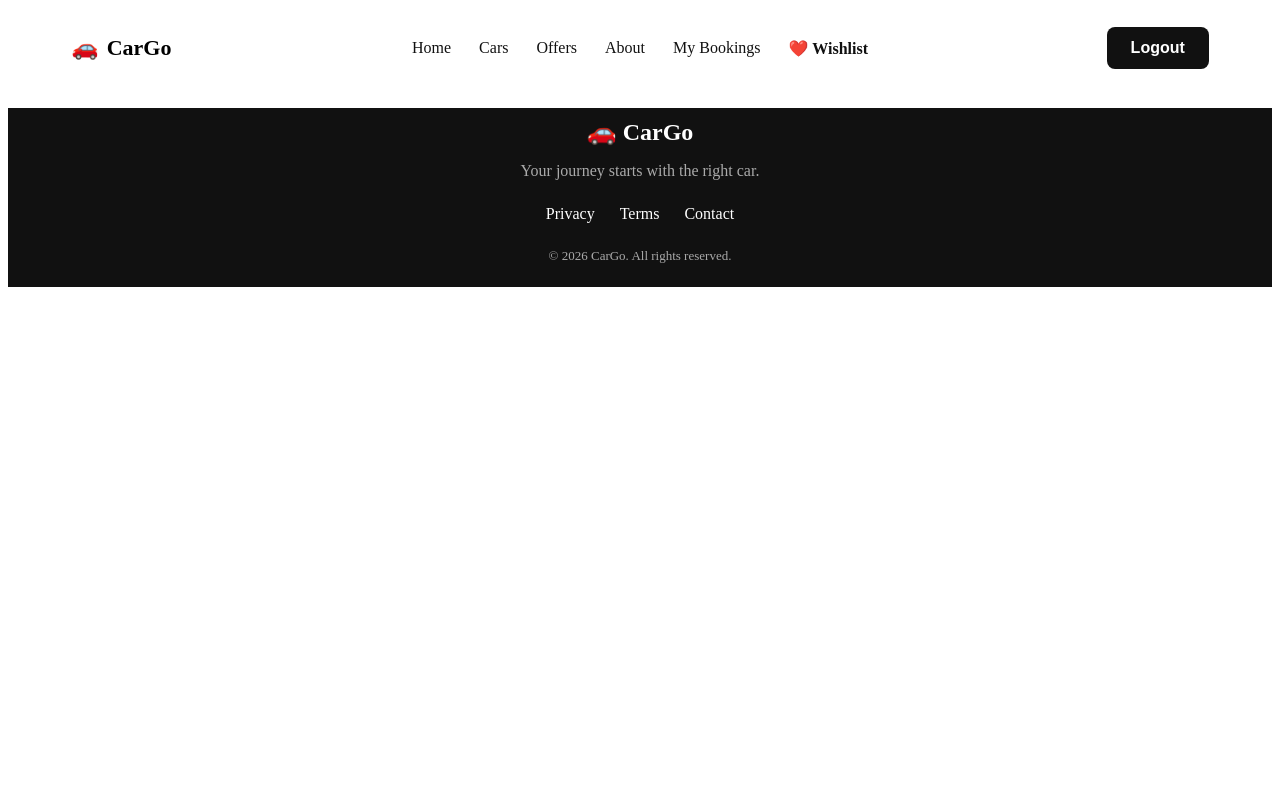
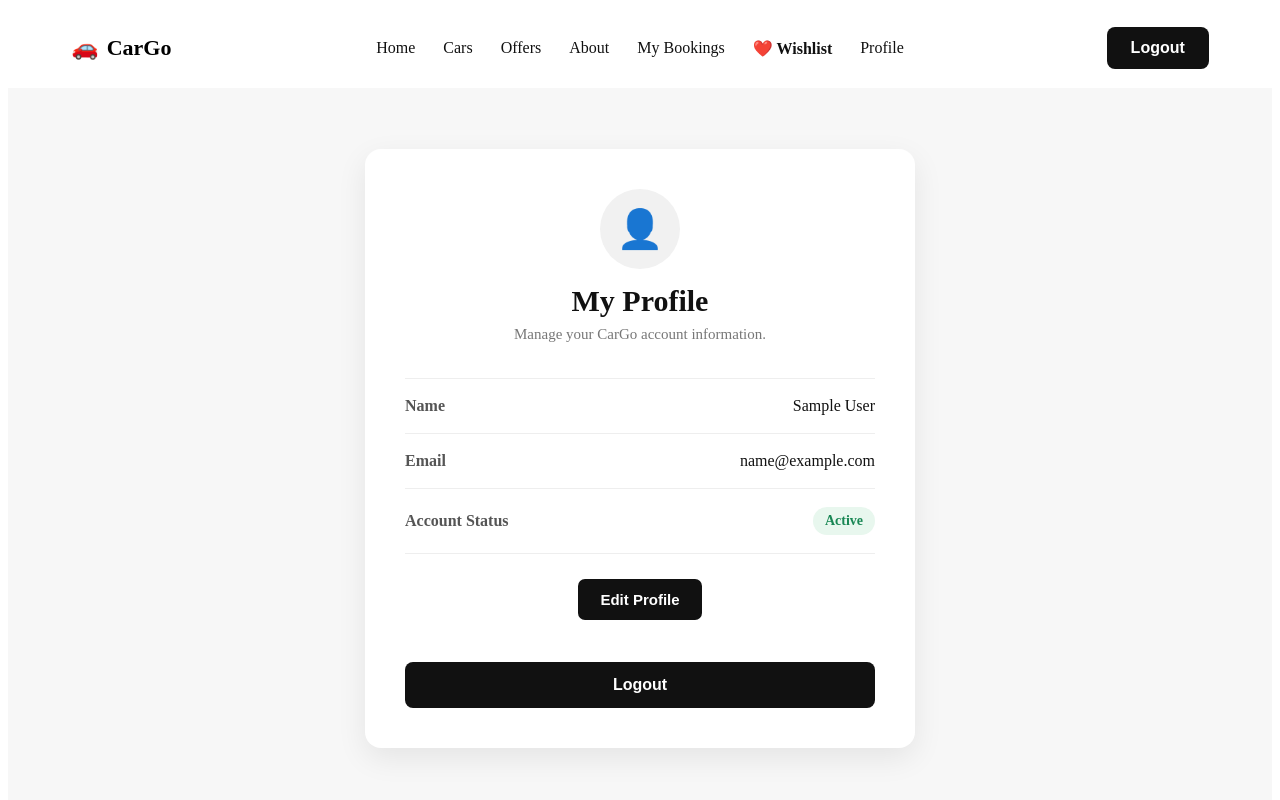
Before and after one commit to AravindNaik-45/CarGo-Car-Rental, a React (Vite) app: page /profile in a window 1280 px wide. Shown: the top 800 px of the page. Built offline with nearby package versions, Linux system fonts and the light colour scheme; sample sign-in values are in the browser's storage.

Commit message:
Added Profile page

```diff
--- a/src/App.jsx
+++ b/src/App.jsx
@@ -10,6 +10,7 @@ import Favorites from './Pages/Favourite/Favorites'
 import Login from './Pages/Login/Login'
 import Register from './Pages/Register/Register'
 import ProtectedRoute from './Components/ProtectedRoute/ProtectedRoute'
+import Profile from './Pages/Profile/Profile'
 const App = () => {
   return (
     <BrowserRouter>
@@ -39,7 +40,12 @@ const App = () => {
         </ProtectedRoute>
         }/>
       <Route path='/register' element={<Register/>}/>
-    </Routes>
+      {/* NEW PROFILE ROUTE */}
+      <Route path="/profile" element={
+          <ProtectedRoute>
+            <Profile />
+          </ProtectedRoute>}/>
+      </Routes>
         <Footer/>
     </BrowserRouter>
   )
--- a/src/Components/Navbar/NavBar.jsx
+++ b/src/Components/Navbar/NavBar.jsx
@@ -37,6 +37,11 @@ const NavBar = () => {
           className="cargo-navbar-wishlist"
           onClick={closeMobileMenu}
         > ❤️ Wishlist </Link>
+        <Link
+          to="/profile"
+          onClick={closeMobileMenu}>
+          Profile
+        </Link>
         {/* MOBILE LOGIN / LOGOUT */}
         <div className="cargo-navbar-mobile-action">
           {isLoggedIn ? (
--- a/src/Pages/MyBookings/MyBooking.css
+++ b/src/Pages/MyBookings/MyBooking.css
@@ -242,6 +242,11 @@
   color: white;
   border-color: #111;
 }
+.my-booking-status-cancelled {
+  background-color: #ffe5e5;
+  color: #d32f2f;
+  border: 1px solid #ffb3b3;
+}
 /* Mobile */
 @media (max-width: 600px) {
   .my-booking-bottom {
--- a/src/Pages/MyBookings/MyBooking.jsx
+++ b/src/Pages/MyBookings/MyBooking.jsx
@@ -4,17 +4,23 @@
 const MyBooking = () => {
   const navigate = useNavigate();
  const handleCancelBooking = (bookingId) => {
-  const confirmCancel = window.confirm("Are you sure you want to cancel this booking?"
-  );
+  const confirmCancel = window.confirm(
+    "Are you sure you want to cancel this booking?");
   if (!confirmCancel) {
     return;
   }
-  const updatedBookings =
-    savedBookings.filter(
-      (booking) =>booking.bookingId !== bookingId);
-  localStorage.setItem("cargoBookings",
-    JSON.stringify(updatedBookings)
-  );
+  const updatedBookings = savedBookings.map((booking) => {
+    if (booking.bookingId === bookingId) {
+      return {
+        ...booking,
+        status: "Cancelled"
+      };
+    }
+    return booking;
+  });
+  localStorage.setItem(
+    "cargoBookings",
+    JSON.stringify(updatedBookings));
   window.location.reload();
 };
   const savedBookings = JSON.parse(localStorage.getItem("cargoBookings")) || [];
@@ -53,7 +59,13 @@
                     <h2>{booking.car.name}</h2>
                     <p>{booking.car.category}</p>
                   </div>
-                  <span className="my-booking-status">Confirmed</span>
+                    <span className={
+                      booking.status === "Cancelled"
+                        ? "my-booking-status my-booking-status-cancelled"
+                        : "my-booking-status"
+                    }>
+                      {booking.status || "Confirmed"}
+                    </span>
                 </div>
                 <div className="my-booking-id">
                   Booking ID:
@@ -82,12 +94,14 @@
               <span>Total Amount</span>
               <strong>₹{booking.totalPrice}</strong>
             </div>
-           <button
-               className="my-booking-cancel-btn"
+           {booking.status !== "Cancelled" && (
+            <button className="my-booking-cancel-btn"
               onClick={() =>
                 handleCancelBooking(
                   booking.bookingId
-                 )}>Cancel Booking</button>
+                )
+              }>Cancel Booking
+            </button>)}
                </div>
               </div>
             </div>
--- /dev/null
+++ b/src/Pages/Profile/Profile.css
@@ -0,0 +1,186 @@
+/* PROFILE PAGE */
+.profile-page {
+  min-height: calc(100vh - 80px);
+  display: flex;
+  justify-content: center;
+  align-items: center;
+  padding: 50px 20px;
+  box-sizing: border-box;
+  background-color: #f7f7f7;
+}
+/* PROFILE CONTAINER */
+.profile-container {
+  width: 100%;
+  max-width: 550px;
+  padding: 40px;
+  box-sizing: border-box;
+  background-color: #ffffff;
+  border-radius: 16px;
+  box-shadow: 0 10px 30px rgba(0, 0, 0, 0.08);
+}
+/* PROFILE HEADER */
+.profile-header {
+  text-align: center;
+  margin-bottom: 35px;
+}
+.profile-avatar {
+  width: 80px;
+  height: 80px;
+  margin: 0 auto 15px;
+  display: flex;
+  justify-content: center;
+  align-items: center;
+  background-color: #f1f1f1;
+  border-radius: 50%;
+  font-size: 38px;
+}
+.profile-header h1 {
+  margin: 0 0 8px;
+  font-size: 30px;
+  color: #111111;
+}
+.profile-header p {
+  margin: 0;
+  color: #777777;
+  font-size: 15px;
+}
+/* USER INFORMATION */
+.profile-information {
+  border-top: 1px solid #eeeeee;
+}
+.profile-information-row {
+  display: flex;
+  justify-content: space-between;
+  align-items: center;
+  padding: 18px 0;
+  border-bottom: 1px solid #eeeeee;
+  gap: 20px;
+}
+.profile-information-label {
+  font-weight: 600;
+  color: #555555;
+}
+.profile-information-value {
+  color: #111111;
+  text-align: right;
+  word-break: break-word;
+}
+/* ACCOUNT STATUS */
+.profile-status {
+  padding: 6px 12px;
+  border-radius: 20px;
+  background-color: #e8f7ee;
+  color: #198754;
+  font-size: 14px;
+  font-weight: 600;
+}
+/* LOGOUT BUTTON */
+.profile-logout-btn {
+  width: 100%;
+  margin-top: 30px;
+  padding: 14px;
+  border: none;
+  border-radius: 8px;
+  background-color: #111111;
+  color: #ffffff;
+  font-size: 16px;
+  font-weight: 600;
+  cursor: pointer;
+  transition: background-color 0.3s ease;
+}
+.profile-logout-btn:hover {
+  background-color: #333333;
+}
+/* EMPTY PROFILE */
+.profile-empty {
+  text-align: center;
+  background-color: #ffffff;
+  padding: 40px;
+  border-radius: 16px;
+}
+/* EDIT PROFILE INPUT */
+.profile-edit-input {
+  width: 60%;
+  padding: 10px 12px;
+  border: 1px solid #cccccc;
+  border-radius: 6px;
+  font-size: 15px;
+  outline: none;
+  box-sizing: border-box;
+}
+.profile-edit-input:focus {
+  border-color: #111111;
+}
+/* PROFILE ACTIONS */
+.profile-actions {
+  display: flex;
+  justify-content: center;
+  align-items: center;
+  gap: 12px;
+  margin-top: 25px;
+  flex-wrap: wrap;
+}
+/* EDIT BUTTON */
+.profile-edit-btn {
+  border: none;
+  background-color: #111111;
+  color: #ffffff;
+  padding: 12px 22px;
+  border-radius: 7px;
+  font-size: 15px;
+  font-weight: 600;
+  cursor: pointer;
+}
+.profile-edit-btn:hover {
+  background-color: #333333;
+}
+/* SAVE BUTTON */
+.profile-save-btn {
+  border: none;
+  background-color: #198754;
+  color: #ffffff;
+  padding: 12px 22px;
+  border-radius: 7px;
+  font-size: 15px;
+  font-weight: 600;
+  cursor: pointer;
+}
+.profile-save-btn:hover {
+  background-color: #157347;
+}
+/* CANCEL BUTTON */
+.profile-cancel-btn {
+  border: 1px solid #cccccc;
+  background-color: #ffffff;
+  color: #333333;
+  padding: 11px 22px;
+  border-radius: 7px;
+  font-size: 15px;
+  font-weight: 600;
+  cursor: pointer;
+}
+.profile-cancel-btn:hover {
+  background-color: #f2f2f2;
+}
+/* MOBILE */
+@media (max-width: 600px) {
+  .profile-page {
+    min-height: calc(100vh - 70px);
+    padding: 30px 15px;
+  }
+  .profile-container {
+    padding: 30px 20px;
+    border-radius: 12px;
+  }
+  .profile-header h1 {
+    font-size: 26px;
+  }
+  .profile-information-row {
+    align-items: flex-start;
+    flex-direction: column;
+    gap: 7px;
+  }
+  .profile-information-value {
+    text-align: left;
+  }
+}
--- /dev/null
+++ b/src/Pages/Profile/Profile.jsx
@@ -0,0 +1,173 @@
+import { useEffect, useState } from "react";
+import { useNavigate } from "react-router-dom";
+import "./Profile.css";
+
+function Profile() {
+  const [user, setUser] = useState(null);
+  const [isEditing, setIsEditing] = useState(false);
+  const [profileData, setProfileData] = useState({
+    name: "",
+    email: ""
+  });
+  const navigate = useNavigate();
+  useEffect(() => {
+    const savedUser =
+      JSON.parse(localStorage.getItem("cargoUser")) || null;
+    setUser(savedUser);
+    if (savedUser) {
+      setProfileData({
+        name: savedUser.name,
+        email: savedUser.email
+      });
+    }
+  }, []);
+  const handleProfileChange = (event) => {
+    const { name, value } = event.target;
+    setProfileData({
+      ...profileData,
+      [name]: value
+    });
+  };
+  const handleSaveProfile = () => {
+    const updatedName = profileData.name.trim();
+    const updatedEmail = profileData.email.trim();
+    if (updatedName.length < 3) {
+      alert("Please enter a valid name.");
+      return;
+    }
+    if (!updatedEmail.includes("@")) {
+      alert("Please enter a valid email address.");
+      return;
+    }
+    const updatedUser = {
+      ...user,
+      name: updatedName,
+      email: updatedEmail
+    };
+    localStorage.setItem(
+      "cargoUser",
+      JSON.stringify(updatedUser)
+    );
+    setUser(updatedUser);
+    setIsEditing(false);
+    alert("Profile updated successfully!");
+  };
+  const handleProfileLogout = () => {
+    localStorage.removeItem("cargoLoggedIn");
+    alert("Logged out successfully.");
+    navigate("/login");
+  };
+  if (!user) {
+    return (
+      <main className="profile-page">
+        <div className="profile-empty">
+          <h2>No User Found</h2>
+          <p>Please create an account first.</p>
+        </div>
+      </main>
+    );
+  }
+  return (
+    <main className="profile-page">
+      <section className="profile-container">
+        <div className="profile-header">
+          <div className="profile-avatar">
+            👤
+          </div>
+          <h1>My Profile</h1>
+          <p>
+            Manage your CarGo account information.
+          </p>
+        </div>
+        <div className="profile-information">
+          {/* NAME */}
+          <div className="profile-information-row">
+            <span className="profile-information-label">
+              Name
+            </span>
+            {isEditing ? (
+              <input
+                type="text"
+                name="name"
+                value={profileData.name}
+                onChange={handleProfileChange}
+                className="profile-edit-input"
+              />
+            ) : (
+              <span className="profile-information-value">
+                {user.name}
+              </span>
+            )}
+          </div>
+          {/* EMAIL */}
+          <div className="profile-information-row">
+            <span className="profile-information-label">
+              Email
+            </span>
+            {isEditing ? (
+              <input
+                type="email"
+                name="email"
+                value={profileData.email}
+                onChange={handleProfileChange}
+                className="profile-edit-input"
+              />
+            ) : (
+              <span className="profile-information-value">
+                {user.email}
+              </span>
+            )}
+          </div>
+          {/* ACCOUNT STATUS */}
+          <div className="profile-information-row">
+            <span className="profile-information-label">
+              Account Status
+            </span>
+            <span className="profile-status">
+              Active
+            </span>
+          </div>
+        </div>
+        {/* PROFILE ACTIONS */}
+        <div className="profile-actions">
+          {isEditing ? (
+            <>
+              <button
+                type="button"
+                className="profile-save-btn"
+                onClick={handleSaveProfile}
+              >Save Changes
+              </button>
+              <button
+                type="button"
+                className="profile-cancel-btn"
+                onClick={() => {
+                  setIsEditing(false);
+                  setProfileData({
+                    name: user.name,
+                    email: user.email
+                  });
+                }}
+              >Cancel
+              </button>
+            </>
+          ) : (
+            <button
+              type="button"
+              className="profile-edit-btn"
+              onClick={() => setIsEditing(true)}
+            >Edit Profile
+            </button>
+          )}
+          <button
+            type="button"
+            className="profile-logout-btn"
+            onClick={handleProfileLogout}
+          >Logout
+          </button>
+        </div>
+      </section>
+    </main>
+  );
+}
+export default Profile;
```
Lines whose indentation alone changed are shown as unchanged.
